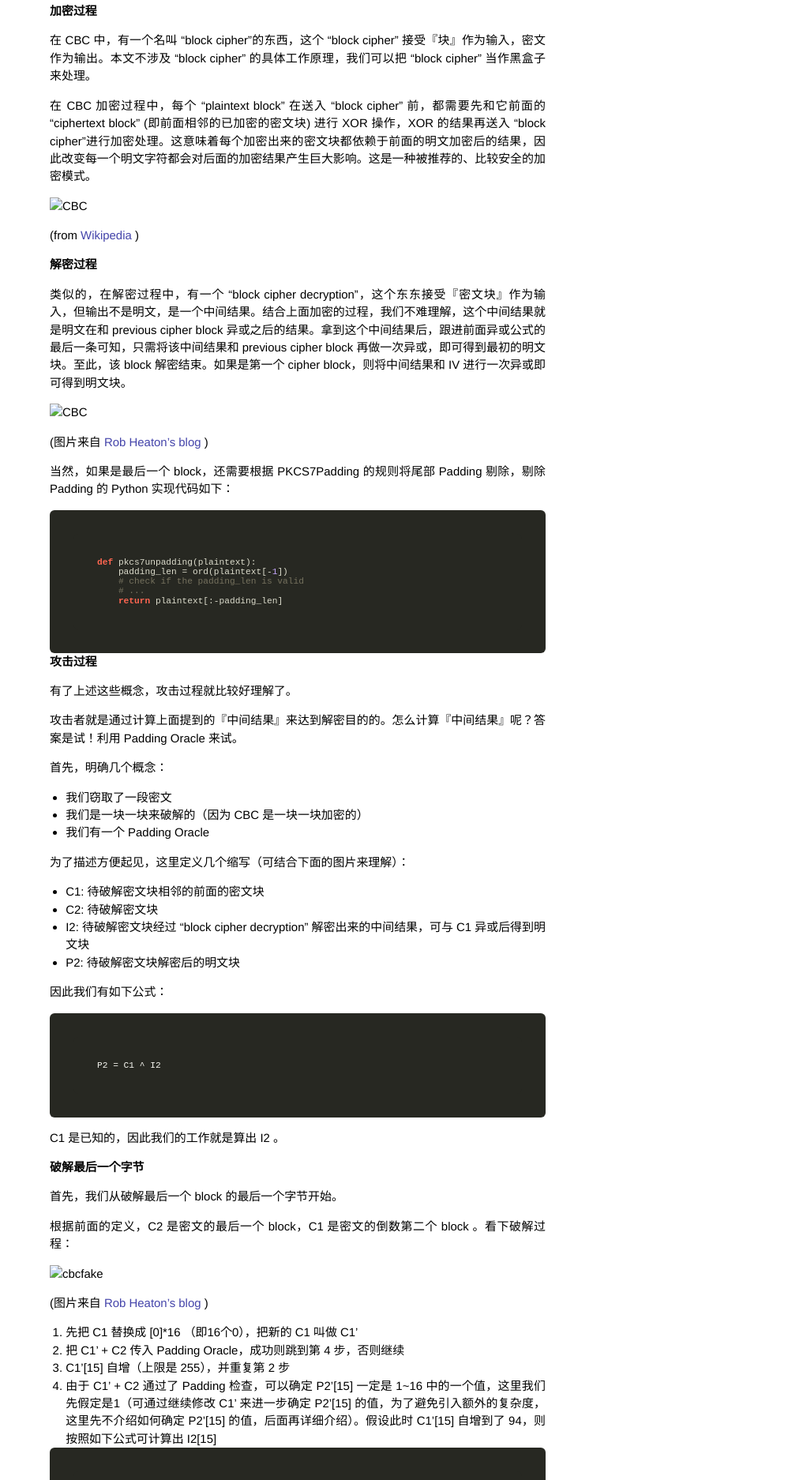
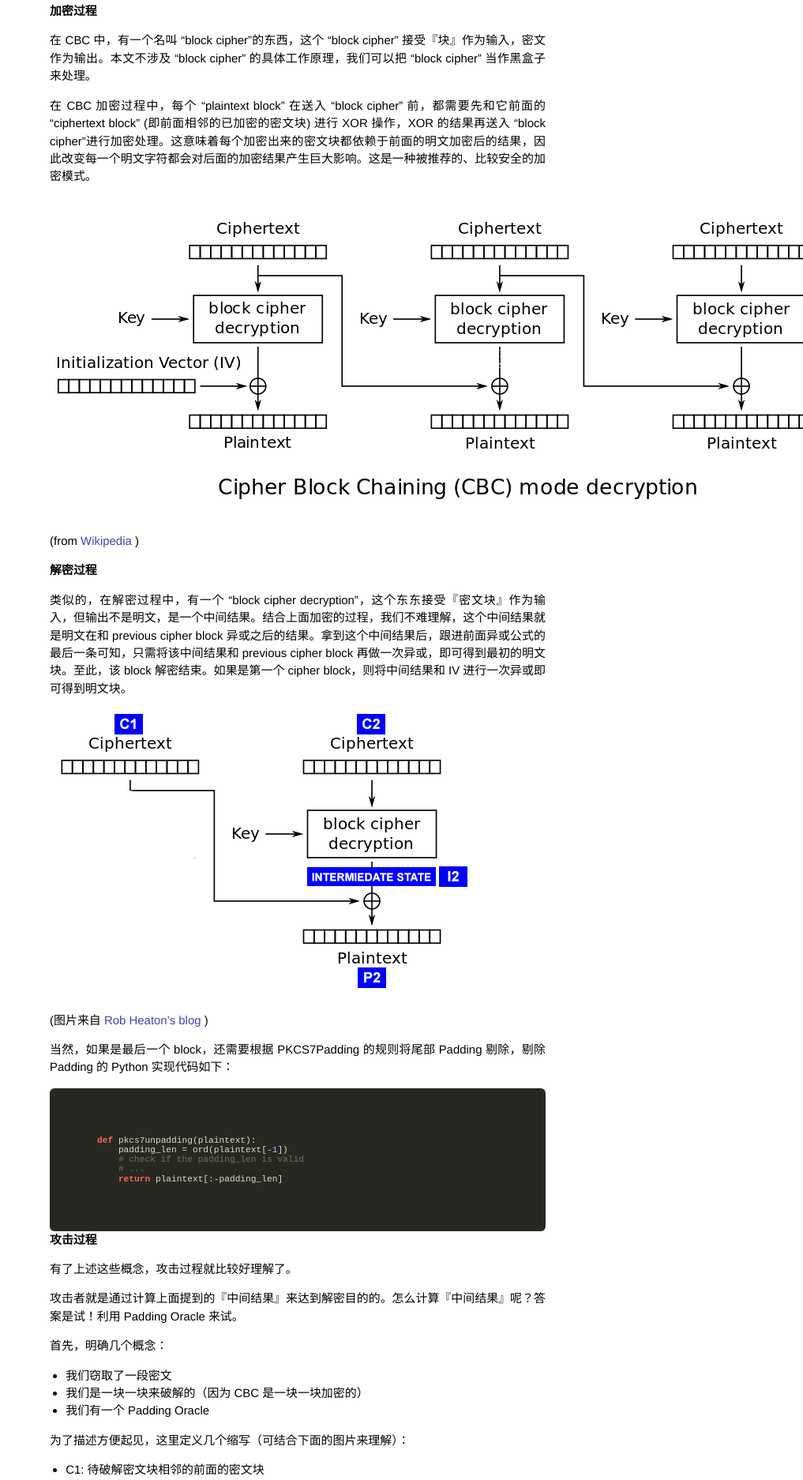
Before and after one commit to mindeng/mindeng.github.io, a Jekyll site: the page built from _posts/2016-05-13-padding-oracle-attack.markdown, in a window 1280 px wide. Shown: the part 1298-3172 px from the top of the page at 79% size, without its empty margins (263-1280 px from the left). Built offline with Jekyll 4.4.1, drawn with Linux system fonts in a browser that asks for light colours.

Commit message:
* Images links updated * Change highlighter from pygments to rouge

```diff
--- a/_config.yml
+++ b/_config.yml
@@ -1,5 +1,5 @@
 name: Minotes
 markdown: kramdown
-pygments: true
+highlighter: rouge
 timezone: Asia/Shanghai
 permalink: /notes/:title
--- a/_posts/2016-05-13-padding-oracle-attack.markdown
+++ b/_posts/2016-05-13-padding-oracle-attack.markdown
@@ -48,7 +48,7 @@ Padding Oracle Attack 就是利用 Padding Oracle 来进行攻击的，简单来
 
 在 CBC 加密过程中，每个 "plaintext block" 在送入 "block cipher" 前，都需要先和它前面的 "ciphertext block" (即前面相邻的已加密的密文块) 进行 XOR 操作，XOR 的结果再送入 "block cipher"进行加密处理。这意味着每个加密出来的密文块都依赖于前面的明文加密后的结果，因此改变每一个明文字符都会对后面的加密结果产生巨大影响。这是一种被推荐的、比较安全的加密模式。
 
-![CBC](static/img/cbc.png)
+![CBC](/static/img/cbc.png)
 
 (from [Wikipedia](https://en.wikipedia.org/wiki/Block_cipher_mode_of_operation#Cipher-block_chaining_.28CBC.29) )
 
@@ -56,7 +56,7 @@ Padding Oracle Attack 就是利用 Padding Oracle 来进行攻击的，简单来
 
 类似的，在解密过程中，有一个 "block cipher decryption"，这个东东接受『密文块』作为输入，但输出不是明文，是一个中间结果。结合上面加密的过程，我们不难理解，这个中间结果就是明文在和 previous cipher block 异或之后的结果。拿到这个中间结果后，跟进前面异或公式的最后一条可知，只需将该中间结果和 previous cipher block 再做一次异或，即可得到最初的明文块。至此，该 block 解密结束。如果是第一个 cipher block，则将中间结果和 IV 进行一次异或即可得到明文块。
 
-![CBC](static/img/cbc2.png)
+![CBC](/static/img/cbc2.png)
 
 (图片来自 [Rob Heaton's blog](http://robertheaton.com/2013/07/29/padding-oracle-attack/) )
 
@@ -101,7 +101,7 @@ C1 是已知的，因此我们的工作就是算出 I2 。
 
 根据前面的定义，C2 是密文的最后一个 block，C1 是密文的倒数第二个 block 。看下破解过程：
 
-![cbcfake](static/img/cbcfake.png)
+![cbcfake](/static/img/cbcfake.png)
 
 (图片来自 [Rob Heaton's blog](http://robertheaton.com/2013/07/29/padding-oracle-attack/) )
 
```
